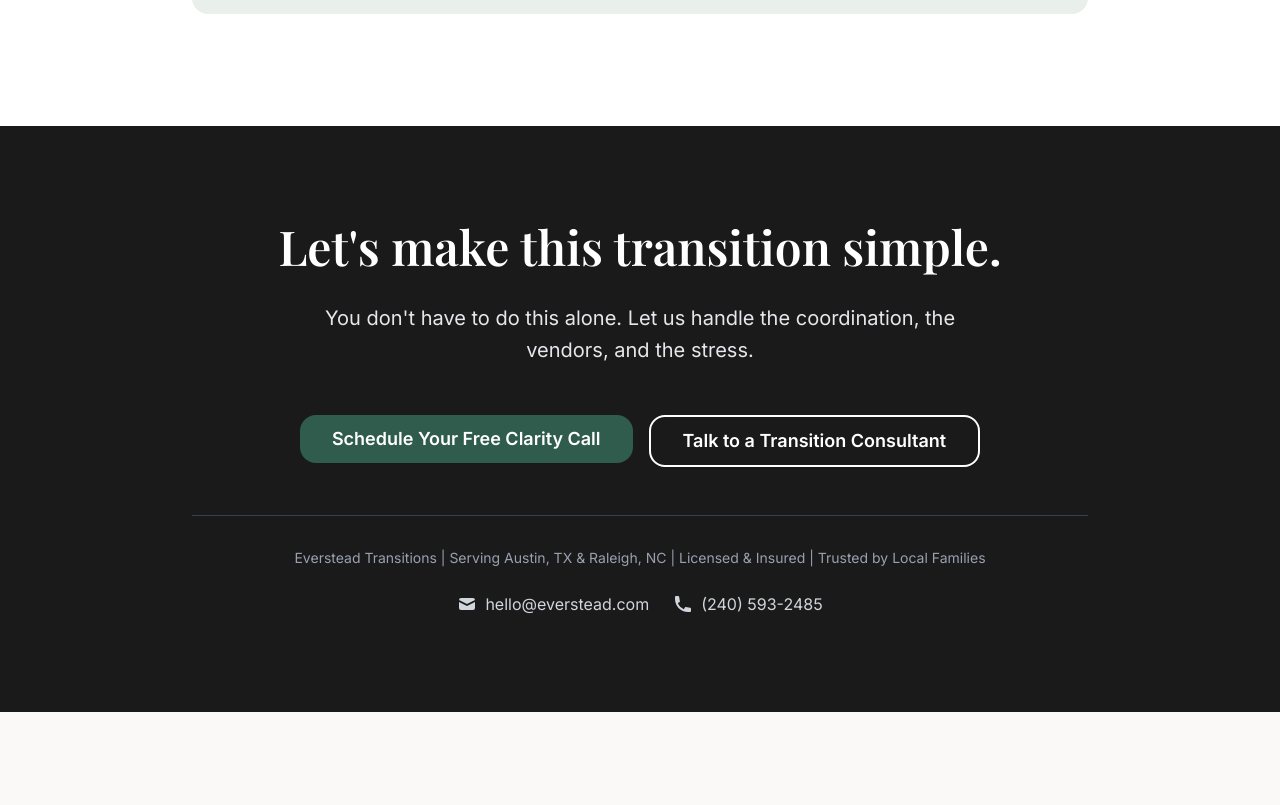
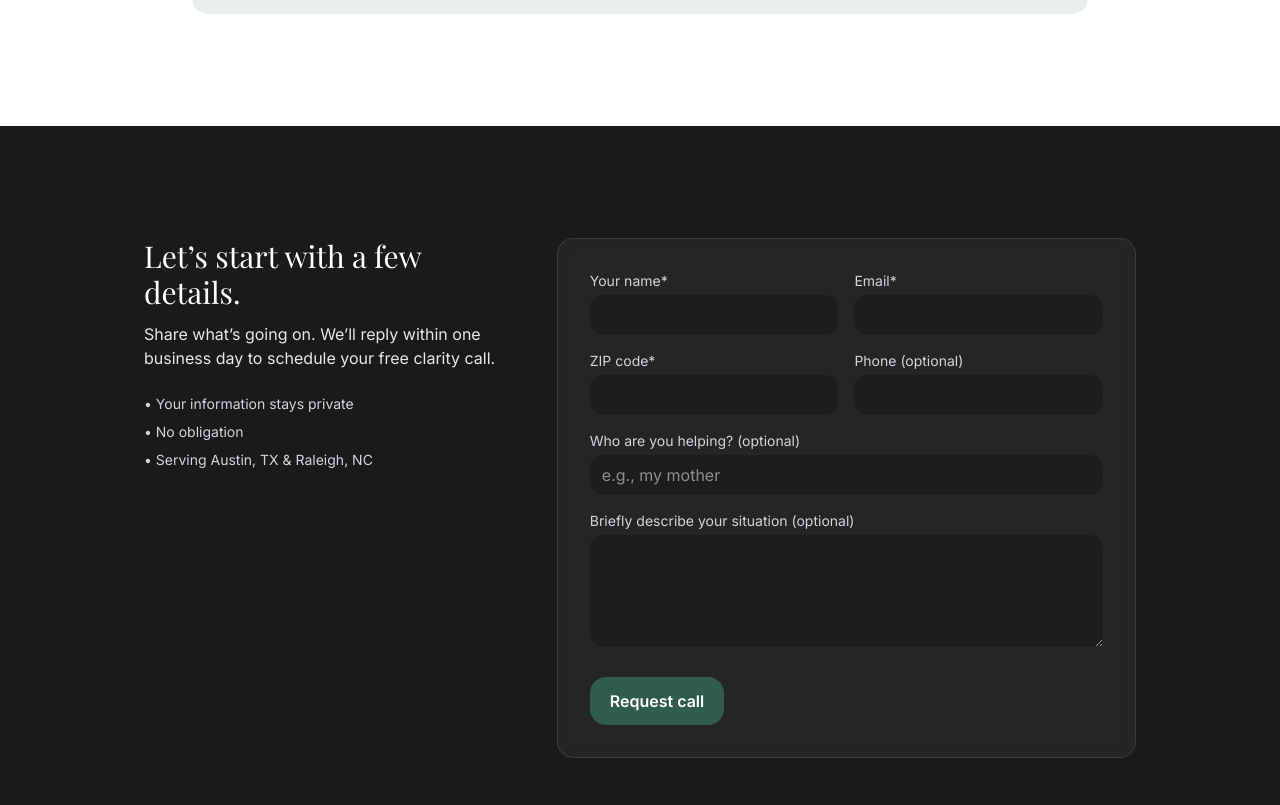
Before and after one commit to digitalwilen/everstead-site, a Next.js app: page / in a window 1280 px wide. Shown: the part 6115-6920 px from the top of the page. Before the commit the page ends 6827 px from the top, so only its background shows below. Built offline with nearby package versions, Linux system fonts and the light colour scheme; no server answers.

Commit message:
Update page.tsx
add clarity call section

```diff
--- a/app/page.tsx
+++ b/app/page.tsx
@@ -1,13 +1,14 @@
-import { SiteHeader } from "@/components/site-header"
-import { HeroSection } from "@/components/hero-section"
-import { ProblemSection } from "@/components/problem-section"
-import { ProcessSection } from "@/components/process-section"
-import { OutcomesSection } from "@/components/outcomes-section"
-import { TestimonialsSection } from "@/components/testimonials-section"
-import { PricingSection } from "@/components/pricing-section"
-import { FaqSection } from "@/components/faq-section"
-import { FinalCtaSection } from "@/components/final-cta-section"
-import { StickyCtaBar } from "@/components/sticky-cta-bar"
+import { ClarityCallSection } from "@/components/clarity-call-section";
+import { SiteHeader } from "@/components/site-header";
+import { HeroSection } from "@/components/hero-section";
+import { ProblemSection } from "@/components/problem-section";
+import { ProcessSection } from "@/components/process-section";
+import { OutcomesSection } from "@/components/outcomes-section";
+import { TestimonialsSection } from "@/components/testimonials-section";
+import { PricingSection } from "@/components/pricing-section";
+import { FaqSection } from "@/components/faq-section";
+import { FinalCtaSection } from "@/components/final-cta-section";
+import { StickyCtaBar } from "@/components/sticky-cta-bar";
 
 export default function Page() {
   return (
@@ -16,24 +17,37 @@ export default function Page() {
       <main className="min-h-screen">
         <HeroSection />
         <ProblemSection />
+
         <section id="how-it-works">
           <ProcessSection />
         </section>
+
         <section id="outcomes">
           <OutcomesSection />
         </section>
+
         <TestimonialsSection />
+
         <section id="pricing">
           <PricingSection />
         </section>
+
         <section id="faq">
           <FaqSection />
         </section>
+
         <section id="contact">
-          <FinalCtaSection />
+          {/* ...existing sections ... */}
         </section>
+
+        {/* New clarity-call section */}
+        <ClarityCallSection />
+
+        {/* Existing Final CTA remains below */}
+        <FinalCtaSection />
+
         <StickyCtaBar />
       </main>
     </>
-  )
+  );
 }
```
